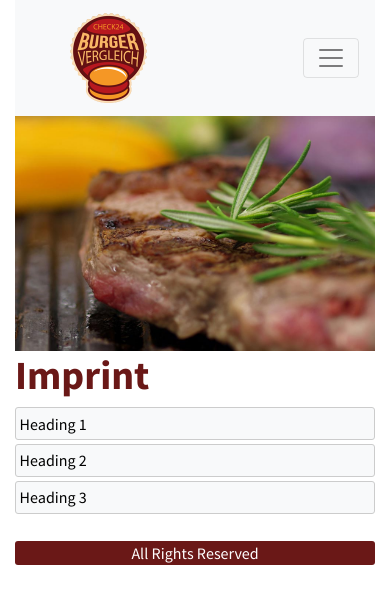
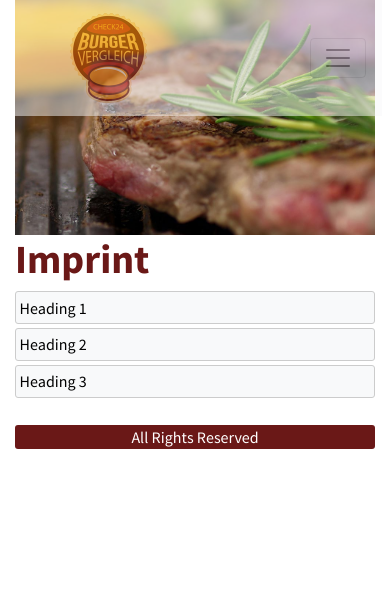
Before and after one commit to xperiment090/burderApplication, a React (Create React App) app: page /imprint in a window 390 px wide. Shown: the top 604 px of the page. Built offline with nearby package versions, Linux system fonts and the light colour scheme.

Commit message:
updating css

```diff
--- a/src/component/Layout/Header.js
+++ b/src/component/Layout/Header.js
@@ -6,7 +6,7 @@ import logo from './../../assets/images/logo.png';
 const Header = (props) => {
     let {routes} = props
     return (
-        <Navbar bg="light" expand="lg">
+        <Navbar bg="light" expand="lg" className="headerBar">
             <Navbar.Brand href="#home"><img src={logo} width="50%"/></Navbar.Brand>
             <Navbar.Toggle aria-controls="basic-navbar-nav" />
             <Navbar.Collapse id="basic-navbar-nav">
--- a/src/component/Layout/index.css
+++ b/src/component/Layout/index.css
@@ -16,3 +16,19 @@
     color: #6A1817;
     text-align: left;
 }
+.headerBar {
+    opacity: 0.5;
+    z-index: 9999;
+    position: absolute !important;
+    width: 78%
+}
+@media only screen and (min-width: 768) {
+    .headerBar {
+        width: 90% !important;
+    }
+}
+@media only screen and (max-width: 700px) {
+    .headerBar {
+        width: 94% !important;
+    }
+}
```
